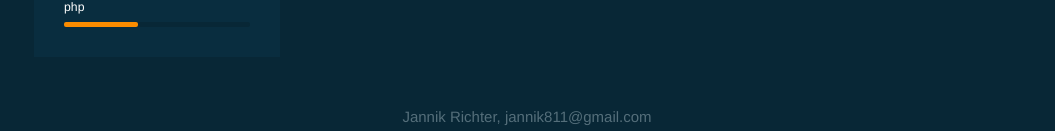
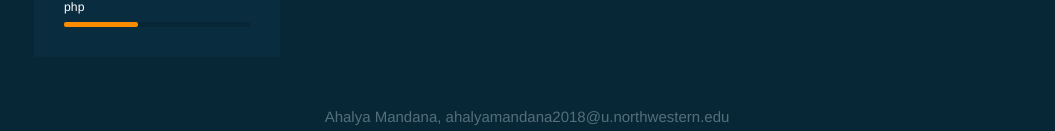
Before and after one commit to am2512/am2512.github.io, a Jekyll site: the page built from index.html, in a window 1280 px wide. Shown: the part 873-1004 px from the top of the page, without its empty margins (112-1167 px from the left). Built offline with Jekyll 4.4.1, drawn with Linux system fonts in a browser that asks for light colours.

Commit message:
Updating contact information

```diff
--- a/_config.yml
+++ b/_config.yml
@@ -9,7 +9,7 @@
 title: My Portfolio
 email: your-email@domain.com
 description: > # this means to ignore newlines until "baseurl:"
-  Jannik Richter, jannik811@gmail.com
+  Ahalya Mandana, ahalyamandana2018@u.northwestern.edu
 baseurl: "/am2512.github.io" # the subpath of your site, e.g. /blog
 url: "http://am2512.github.io" # the base hostname & protocol for your site
 twitter_username: jekyllrb
```
